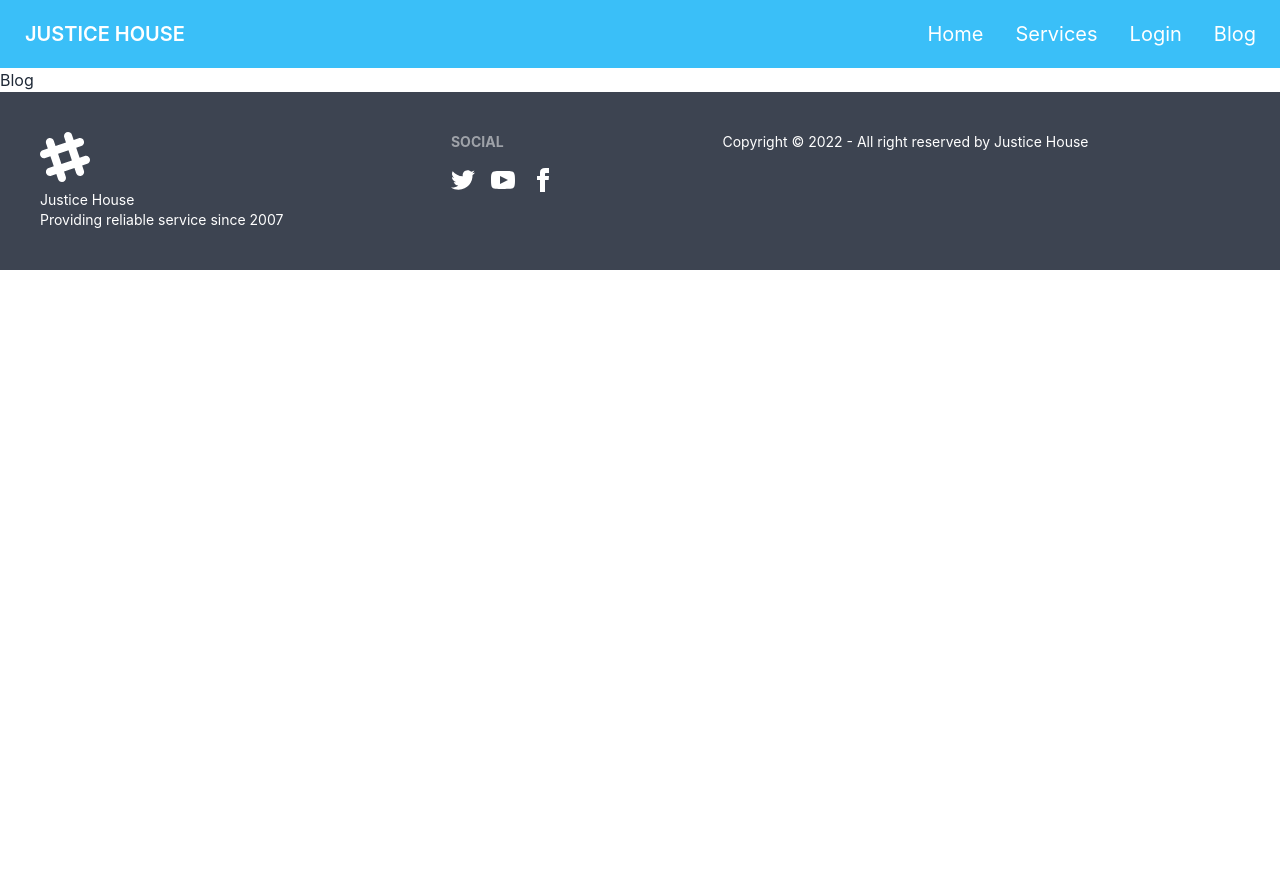
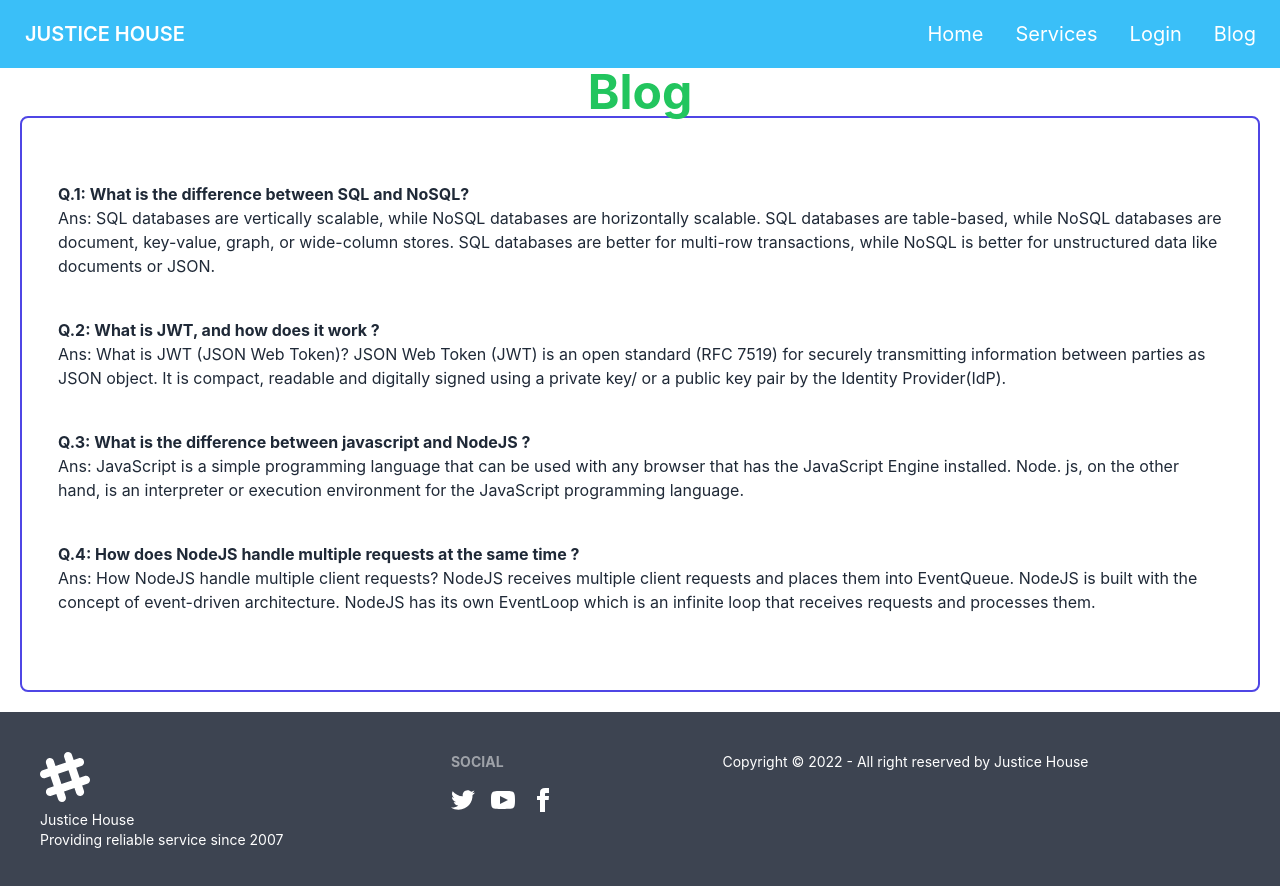
Before and after one commit to AsiburSumon/justice-house-client, a React (Create React App) app: page /blog in a window 1280 px wide. Shown: the top 886 px of the page. Before the commit the page ends 800 px from the top, so only its background shows below. Built offline with nearby package versions, Linux system fonts and the light colour scheme.

Commit message:
add blog

```diff
--- a/src/Blog/Blog.js
+++ b/src/Blog/Blog.js
@@ -3,7 +3,27 @@ import React from 'react';
 const Blog = () => {
     return (
         <div>
-            <h3>Blog</h3>
+            <div>
+                <h1 className='text-green-500 text-5xl font-bold text-center'>Blog</h1>
+            </div>
+            <div className='border-2 border-indigo-600 rounded-lg mx-5 mb-5 p-9'>
+                <div className='pb-3 my-7'>
+                    <h3 className='font-bold'>Q.1: What is the difference between SQL and NoSQL?</h3>
+                    <p>Ans: SQL databases are vertically scalable, while NoSQL databases are horizontally scalable. SQL databases are table-based, while NoSQL databases are document, key-value, graph, or wide-column stores. SQL databases are better for multi-row transactions, while NoSQL is better for unstructured data like documents or JSON.</p>
+                </div>
+                <div className='pb-3 my-7'>
+                    <h3 className='font-bold'>Q.2: What is JWT, and how does it work ?</h3>
+                    <p>Ans: What is JWT (JSON Web Token)? JSON Web Token (JWT) is an open standard (RFC 7519) for securely transmitting information between parties as JSON object. It is compact, readable and digitally signed using a private key/ or a public key pair by the Identity Provider(IdP).</p>
+                </div>
+                <div className='pb-3 my-7'>
+                    <h3 className='font-bold'>Q.3: What is the difference between javascript and NodeJS ?</h3>
+                    <p>Ans: JavaScript is a simple programming language that can be used with any browser that has the JavaScript Engine installed. Node. js, on the other hand, is an interpreter or execution environment for the JavaScript programming language.</p>
+                </div>
+                <div className='pb-3 my-7'>
+                    <h3 className='font-bold'>Q.4: How does NodeJS handle multiple requests at the same time ?</h3>
+                    <p>Ans: How NodeJS handle multiple client requests? NodeJS receives multiple client requests and places them into EventQueue. NodeJS is built with the concept of event-driven architecture. NodeJS has its own EventLoop which is an infinite loop that receives requests and processes them.</p>
+                </div>
+            </div>
         </div>
     );
 };
```
